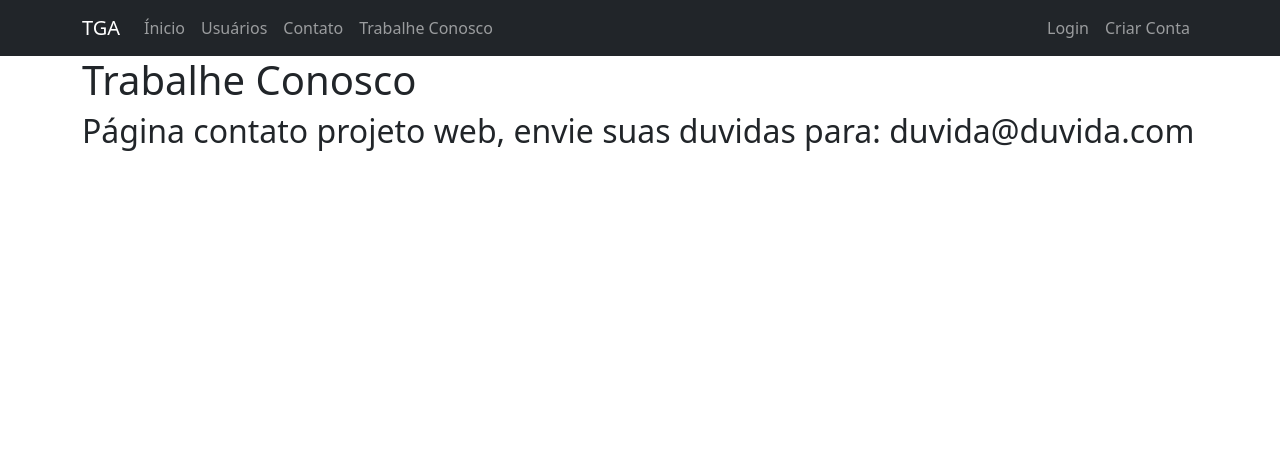
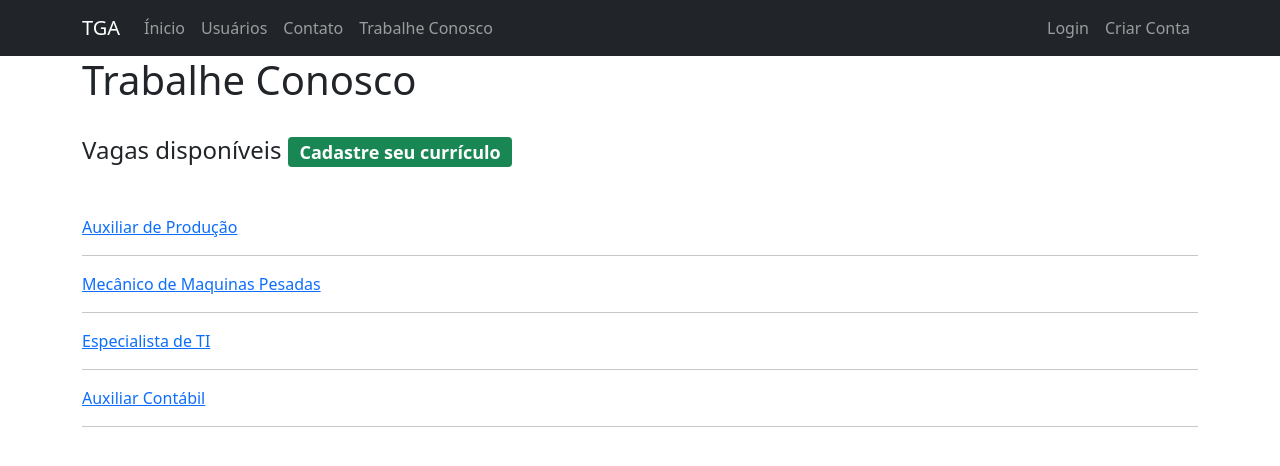
Before and after one commit to emersonlgregorio/SiteComunidade, a Flask app: page /trabalhe-conosco in a window 1280 px wide. Shown: the top 466 px of the page. Run offline with Flask 2, Linux system fonts and the light colour scheme.

Commit message:
Trabalhe conosco - Cadastre seu Curriculo

```diff
--- a/app.py
+++ b/app.py
@@ -3,22 +3,26 @@ from flask import Flask, render_template, url_for
 app = Flask(__name__)
 
 lista_usuarios = ['Emerson', 'Francieli', 'João', 'Fulano', 'Morfeu']
+vagas = ['Auxiliar de Produção', "Mecânico de Maquinas Pesadas", 'Especialista de TI', 'Auxiliar Contábil']
 
 @app.route('/')
 def home():
     return render_template('home.html')
 
+
 @app.route('/contato')
 def contato():
     return render_template('contato.html')
+
 
 @app.route('/usuarios')
 def usuarios():
     return render_template('usuarios.html', lista_usuarios=lista_usuarios)
 
+
 @app.route('/trabalhe-conosco')
 def trabalhe_conosco():
-    return render_template('trabalhe_conosco.html')
+    return render_template('trabalhe_conosco.html', vagas=vagas)
 
 
 if __name__ == '__main__':
--- a/templates/trabalhe_conosco.html
+++ b/templates/trabalhe_conosco.html
@@ -3,7 +3,13 @@
 {% block body %}
         <div class="container">
             <h1>Trabalhe Conosco</h1>
-            <h2>Página contato projeto web, envie suas duvidas para: duvida@duvida.com</h2>
+            <br>
+            <h4>Vagas disponíveis <a href="#"><p class="badge bg-success">Cadastre seu currículo</p></a></h4>
+            <br>
+            {% for vaga in vagas %}
+            <a href="#">{{ vaga }}</a>
+            <hr>
+            {% endfor %}
         </div>
 
 {% endblock %}
```
